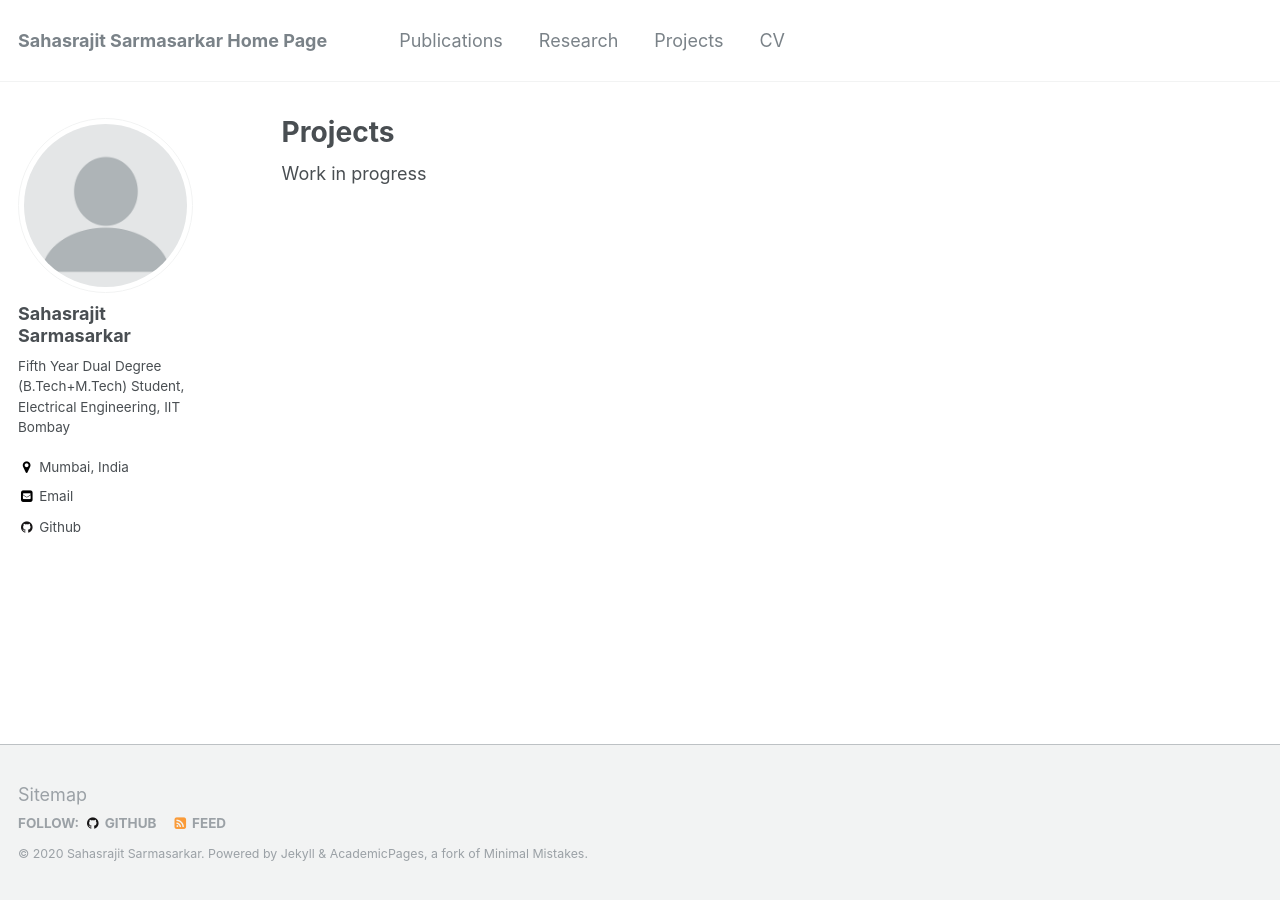
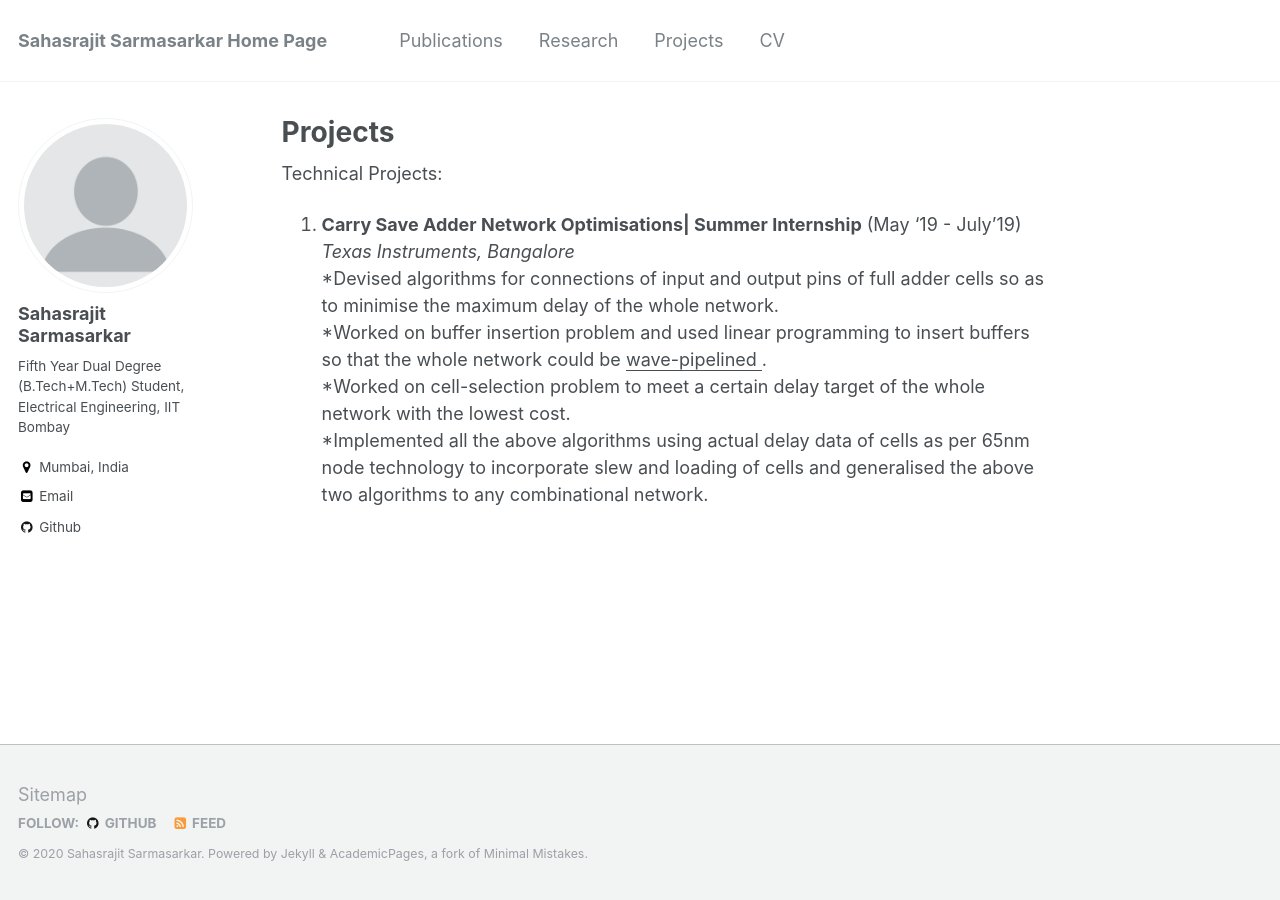
Before and after one commit to Sahasrajit123/Sahasrajit123.github.io, a Jekyll site: the page built from _pages/projects.md, in a window 1280 px wide. Built offline with Jekyll 4.4.1, drawn with Linux system fonts in a browser that asks for light colours.

Commit message:
R and D work and intern

```diff
--- a/_pages/projects.md
+++ b/_pages/projects.md
@@ -7,7 +7,15 @@ title: "Projects"
 excerpt: "Projects"
 ---
 
-Work in progress
+Technical Projects:
+
+1. **Carry Save Adder Network Optimisations| Summer Internship** (May '19 - July'19) <br/>
+   *Texas Instruments, Bangalore* <br/>
+   *Devised algorithms for connections of input and output pins of full adder cells so as to minimise the maximum delay of the whole network.<br/>
+   *Worked on buffer insertion problem and used linear programming to insert buffers so that the whole network could be <u> wave-pipelined </u>.<br/>
+   *Worked on cell-selection problem to meet a certain delay target of the whole network with the lowest cost.<br/>
+   *Implemented all the above algorithms using actual delay data of cells as per 65nm node technology to incorporate slew and loading of cells and generalised the above two algorithms to any combinational network.<br/>
+
 
 <!---
 Technical projects:
```
Also changed, not shown: _pages/research.md (+8 -0 lines).
